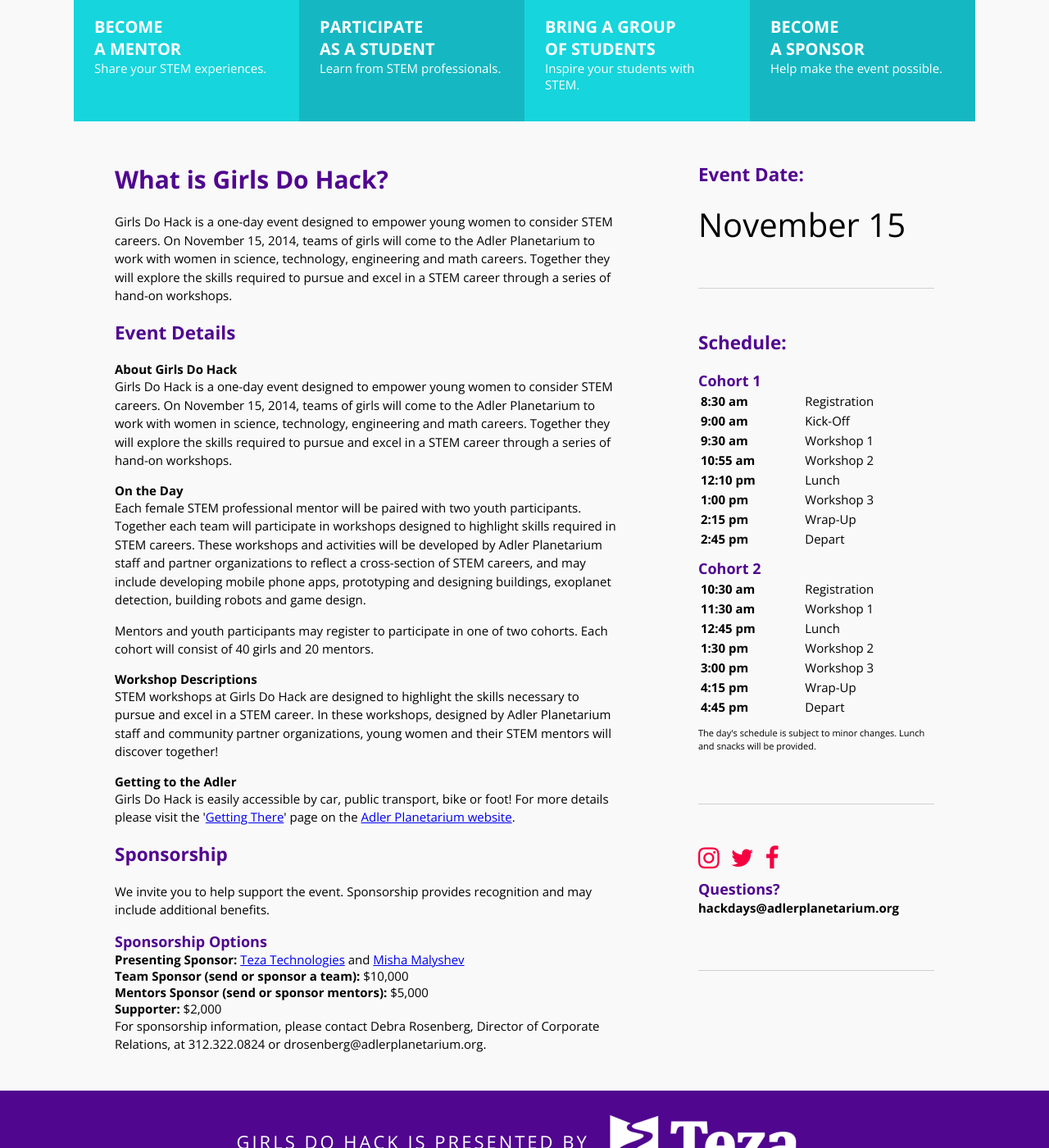
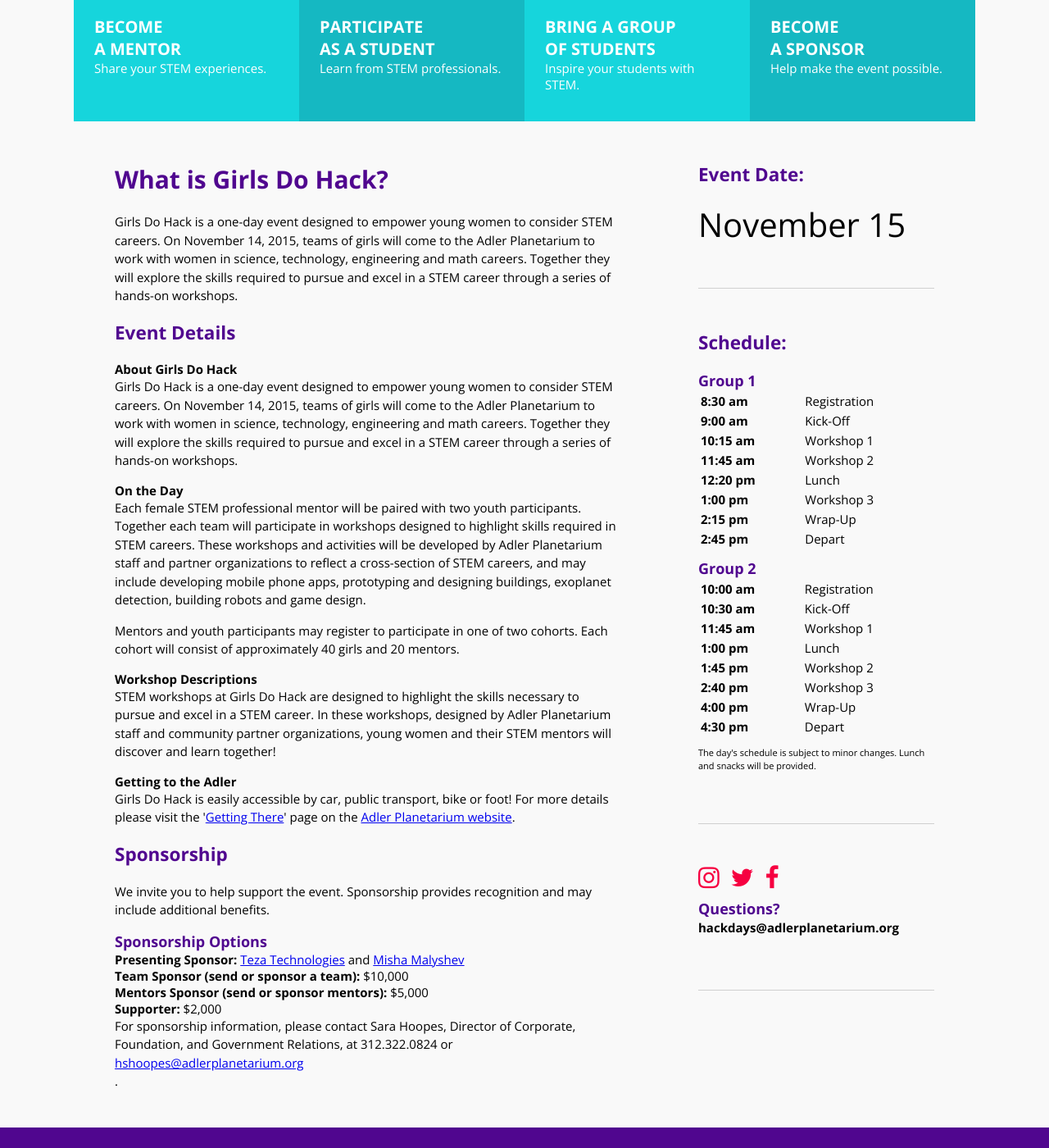
Before and after one commit to AdlerPlanetarium/girlsdohack2014, a Jekyll site: the page built from index.html, in a window 1280 px wide and 1400 px high, scrolled down 415 px. Shown: the whole window at 82% size. Built offline with Jekyll 4.4.1, drawn with Linux system fonts in a browser that asks for light colours; nearby versions of some CDN libraries; some of the changed text lies outside the part shown.

Commit message:
2015 Update
Text and link changes for 2015 event

```diff
--- a/_includes/header.html
+++ b/_includes/header.html
@@ -1,14 +1,14 @@
 <div class="site-header">
   <div class="wrapper">
     <div class="header-links">
-      <div class="site-title"><a href="./index.html">Girls Do Hack 2014</a></div>
+      <div class="site-title"><a href="./index.html">Girls Do Hack 2015</a></div>
       <div class="site-menu">
         <div class="site-menu-item"><a href="./index.html#the-event">The Event</a></div>
         <div class="site-menu-item"><a href="#sponsors">Sponsors</a></div>
         <div class="site-menu-item"><a href="./index.html#participation-options">Participate</a></div>
         <!-- <div class="site-menu-item"><a href="./index.html#contact">Contact</a></div> -->
-        <div class="site-menu-item focus"><a href="https://docs.google.com/a/zooniverse.org/forms/d/1fByWdkPJzGFGOj7SQJEjuy1ZqxPXQsAAFQgxxmpl8tk/viewform">Register Today!</a></div>
-      </div>
+        <div class="site-menu-item focus"><a href="./index.html#participation-options">Register starting 10/1/2015</a></div>
+      </div> <!-- <10/1/2015 need to change text to Register! -->
     </div>
   </div>
 </div>
--- a/_includes/sidebar.html
+++ b/_includes/sidebar.html
@@ -5,7 +5,7 @@
 
 <div class="sidebar-section">
   <h2>Schedule:</h2>
-  <h4>Cohort 1</h4>
+  <h4>Group 1</h4>
   <table>
     <tbody>
       <tr>
@@ -17,15 +17,15 @@
         <td>Kick-Off</td>
       </tr>
       <tr>
-        <td><b>9:30 am</b></td>
+        <td><b>10:15 am</b></td>
         <td>Workshop 1</td>
       </tr>
       <tr>
-        <td><b>10:55 am</b></td>
+        <td><b>11:45 am</b></td>
         <td>Workshop 2</td>
       </tr>
       <tr>
-        <td><b>12:10 pm</b></td>
+        <td><b>12:20 pm</b></td>
         <td>Lunch</td>
       </tr>
       <tr>
@@ -43,35 +43,39 @@
     </tbody>
   </table>
 
-  <h4>Cohort 2</h4>
+  <h4>Group 2</h4>
   <table>
     <tbody>
       <tr>
-        <td><b>10:30 am</b></td>
+        <td><b>10:00 am</b></td>
         <td>Registration</td>
       </tr>
       <tr>
-        <td><b>11:30 am</b></td>
+        <td><b>10:30 am</b></td>
+        <td>Kick-Off</td>
+      </tr>
+      <tr>
+        <td><b>11:45 am</b></td>
         <td>Workshop 1</td>
       </tr>
       <tr>
-        <td><b>12:45 pm</b></td>
+        <td><b>1:00 pm</b></td>
         <td>Lunch</td>
       </tr>
       <tr>
-        <td><b>1:30 pm</b></td>
+        <td><b>1:45 pm</b></td>
         <td>Workshop 2</td>
       </tr>
       <tr>
-        <td><b>3:00 pm</b></td>
+        <td><b>2:40 pm</b></td>
         <td>Workshop 3</td>
       </tr>
       <tr>
-        <td><b>4:15 pm</b></td>
+        <td><b>4:00 pm</b></td>
         <td>Wrap-Up</td>
       </tr>
       <tr>
-        <td><b>4:45 pm</b></td>
+        <td><b>4:30 pm</b></td>
         <td>Depart</td>
       </tr>
     </tbody>
@@ -83,8 +87,8 @@
 </div>
 
 <div class="sidebar-section">
-  <a href="http://instagram.com/adlerskywatch"><i class="fa fa-instagram"></i></a>
-  <a href="https://twitter.com/adlerskywatch"><i class="fa fa-twitter"></i></a>
+  <a href="http://instagram.com/adlersplanet"><i class="fa fa-instagram"></i></a>
+  <a href="https://twitter.com/adlerplanet"><i class="fa fa-twitter"></i></a>
   <a href="https://www.facebook.com/adlerplanetarium"><i class="fa fa-facebook"></i></a>
 
   <h4>Questions?</h4>
--- a/_includes/sponsors.html
+++ b/_includes/sponsors.html
@@ -8,8 +8,8 @@
   <div class="wrapper">
     <div class="partners-title">Our Partners</div>
     <div class="partner-logos">
-      <img src="./images/fuse-logo.png">
-      <img src="./images/codecreate-logo.png">
+      <!-- <img src="./images/fuse-logo.png">  -->
+      <!-- <img src="./images/codecreate-logo.png"> -->
       <img src="./images/ywca-logo.png">
     </div>
   </div>
--- a/index.html
+++ b/index.html
@@ -3,19 +3,19 @@
 ---
 <a name="the-event"></a>
 <h1>What is Girls Do Hack?</h1>
-<p>Girls Do Hack is a one-day event designed to empower young women to consider STEM careers. On November 15, 2014, teams of girls will come to the Adler Planetarium to work with women in science, technology, engineering and math careers. Together they will explore the skills required to pursue and excel in a STEM career through a series of hand-on workshops.</p>
+<p>Girls Do Hack is a one-day event designed to empower young women to consider STEM careers. On November 14, 2015, teams of girls will come to the Adler Planetarium to work with women in science, technology, engineering and math careers. Together they will explore the skills required to pursue and excel in a STEM career through a series of hands-on workshops.</p>
 
 <h2>Event Details</h2>
 <h5>About Girls Do Hack</h5>
-<p>Girls Do Hack is a one-day event designed to empower young women to consider STEM careers. On November 15, 2014, teams of girls will come to the Adler Planetarium to work with women in science, technology, engineering and math careers. Together they will explore the skills required to pursue and excel in a STEM career through a series of hand-on workshops.</p>
+<p>Girls Do Hack is a one-day event designed to empower young women to consider STEM careers. On November 14, 2015, teams of girls will come to the Adler Planetarium to work with women in science, technology, engineering and math careers. Together they will explore the skills required to pursue and excel in a STEM career through a series of hands-on workshops.</p>
 
 <h5>On the Day</h5>
-<p>Each female STEM professional mentor will be paired with two youth participants. Together  each team will participate in workshops designed to highlight skills required in STEM careers. These workshops and activities will be developed by Adler Planetarium staff and partner organizations to reflect a cross-section of STEM careers, and may include developing mobile phone apps, prototyping and designing buildings, exoplanet detection, building robots and game design.</p>
+<p>Each female STEM professional mentor will be paired with two youth participants. Together each team will participate in workshops designed to highlight skills required in STEM careers. These workshops and activities will be developed by Adler Planetarium staff and partner organizations to reflect a cross-section of STEM careers, and may include developing mobile phone apps, prototyping and designing buildings, exoplanet detection, building robots and game design.</p>
 
-<p>Mentors and youth participants may register to participate in one of two cohorts. Each cohort will consist of 40 girls and 20 mentors.</p>
+<p>Mentors and youth participants may register to participate in one of two cohorts. Each cohort will consist of approximately 40 girls and 20 mentors.</p>
 
 <h5>Workshop Descriptions</h5>
-<p>STEM workshops at Girls Do Hack are designed to highlight the skills necessary to pursue and excel in a STEM career. In these workshops, designed by Adler Planetarium staff and community partner organizations, young women and their STEM mentors will discover together!</p>
+<p>STEM workshops at Girls Do Hack are designed to highlight the skills necessary to pursue and excel in a STEM career. In these workshops, designed by Adler Planetarium staff and community partner organizations, young women and their STEM mentors will discover and learn together!</p>
 
 <h5>Getting to the Adler</h5>
 <p>Girls Do Hack is easily accessible by car, public transport, bike or foot! For more details please visit the '<a href="http://www.adlerplanetarium.org/getting-here/">Getting There</a>' page on the <a href="http://www.adlerplanetarium.org/">Adler Planetarium website</a>.</p>
@@ -29,4 +29,4 @@
 <b>Mentors Sponsor (send or sponsor mentors):</b> $5,000<br>
 <b>Supporter:</b> $2,000<br>
 
-<p>For sponsorship information, please contact Debra Rosenberg, Director of Corporate Relations, at 312.322.0824 or drosenberg@adlerplanetarium.org.</p>
+<p>For sponsorship information, please contact Sara Hoopes, Director of Corporate, Foundation, and Government Relations, at 312.322.0824 or <a href='mailto:shoopes@adlerplanetarium.org'>hshoopes@adlerplanetarium.org</a><br/>.</p>
```
Also changed, not shown: participate.html (+7 -6 lines).
